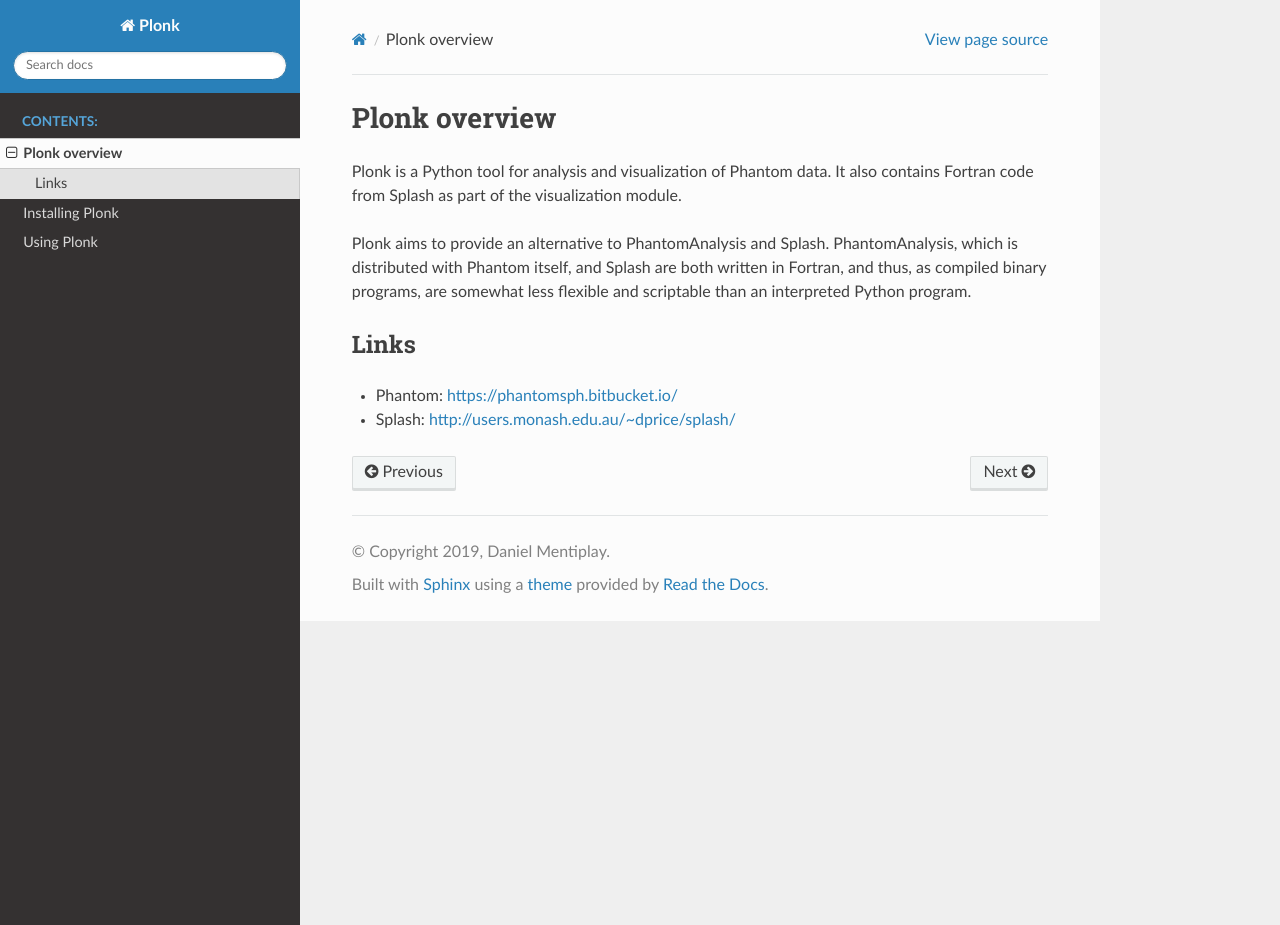
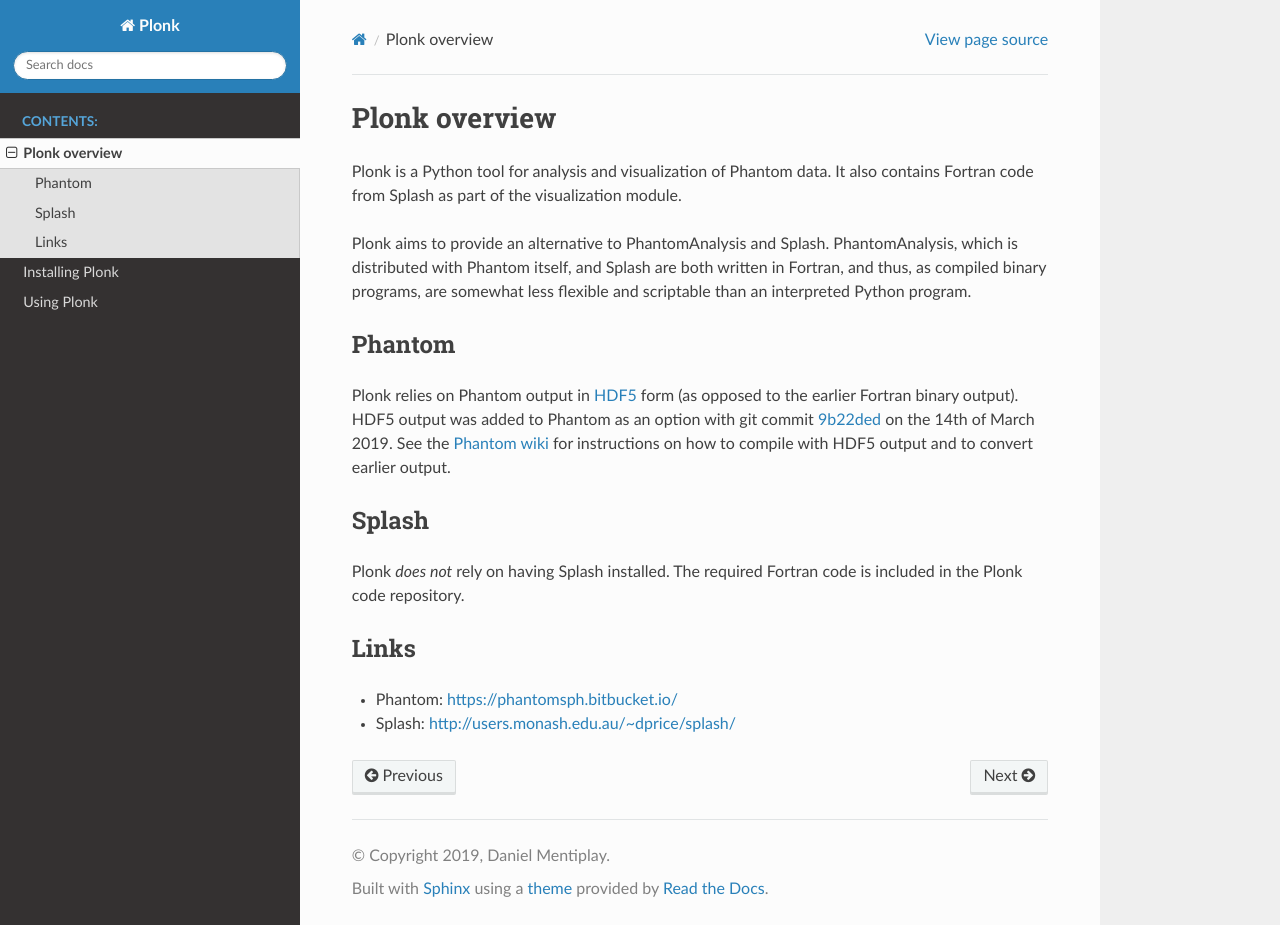
Before and after one commit to dmentipl/plonk, a Sphinx documentation site: the page built from docs/overview.rst, in a window 1280 px wide and 925 px high. Built offline with Sphinx 7.4.7 and the Read the Docs theme 2.0.0, drawn with Linux system fonts in a browser that asks for light colours; formulas are drawn with MathJax 3.

Commit message:
(docs) made clear that Plonk relies on Phantom in HDF5 output
Former-commit-id: 529d2ab95c8e29811371d290fd1132f38a660788

```diff
--- a/docs/overview.rst
+++ b/docs/overview.rst
@@ -6,6 +6,18 @@ Plonk is a Python tool for analysis and visualization of Phantom data. It also c
 
 Plonk aims to provide an alternative to PhantomAnalysis and Splash. PhantomAnalysis, which is distributed with Phantom itself, and Splash are both written in Fortran, and thus, as compiled binary programs, are somewhat less flexible and scriptable than an interpreted Python program.
 
+-------
+Phantom
+-------
+
+Plonk relies on Phantom output in `HDF5 <https://en.wikipedia.org/wiki/Hierarchical_Data_Format>`_ form (as opposed to the earlier Fortran binary output). HDF5 output was added to Phantom as an option with git commit `9b22ded <https://bitbucket.org/danielprice/phantom/commits/9b22ded9e7b4d512966f2b2e4b84d693b1afc9e6>`_ on the 14th of March 2019. See the `Phantom wiki <https://bitbucket.org/danielprice/phantom/wiki/Home>`_ for instructions on how to compile with HDF5 output and to convert earlier output.
+
+------
+Splash
+------
+
+Plonk *does not* rely on having Splash installed. The required Fortran code is included in the Plonk code repository.
+
 -----
 Links
 -----
--- a/docs/usage.rst
+++ b/docs/usage.rst
@@ -8,11 +8,11 @@ Example scripts and IPython notebooks are found in the examples folder.
 Basic usage
 -----------
 
-Say you have 50 dump files in a directory data. The following code loads data from each file into a Dump object and puts each object into a list::
+Say you have 50 dump files labelled ``disc_00000.h5, ...`` in the current directory. The following code loads data from each file into a Plonk Dump object and puts each object into a list::
 
     from plonk.dump import Dump
 
-    files = [f'data/disc_{idx:05}.h5' for idx in range(50)]
+    files = [f'disc_{idx:05}.h5' for idx in range(50)]
 
     dumps = list()
     for file in files:
```
Also changed, not shown: README.md (+5 -1 lines).
